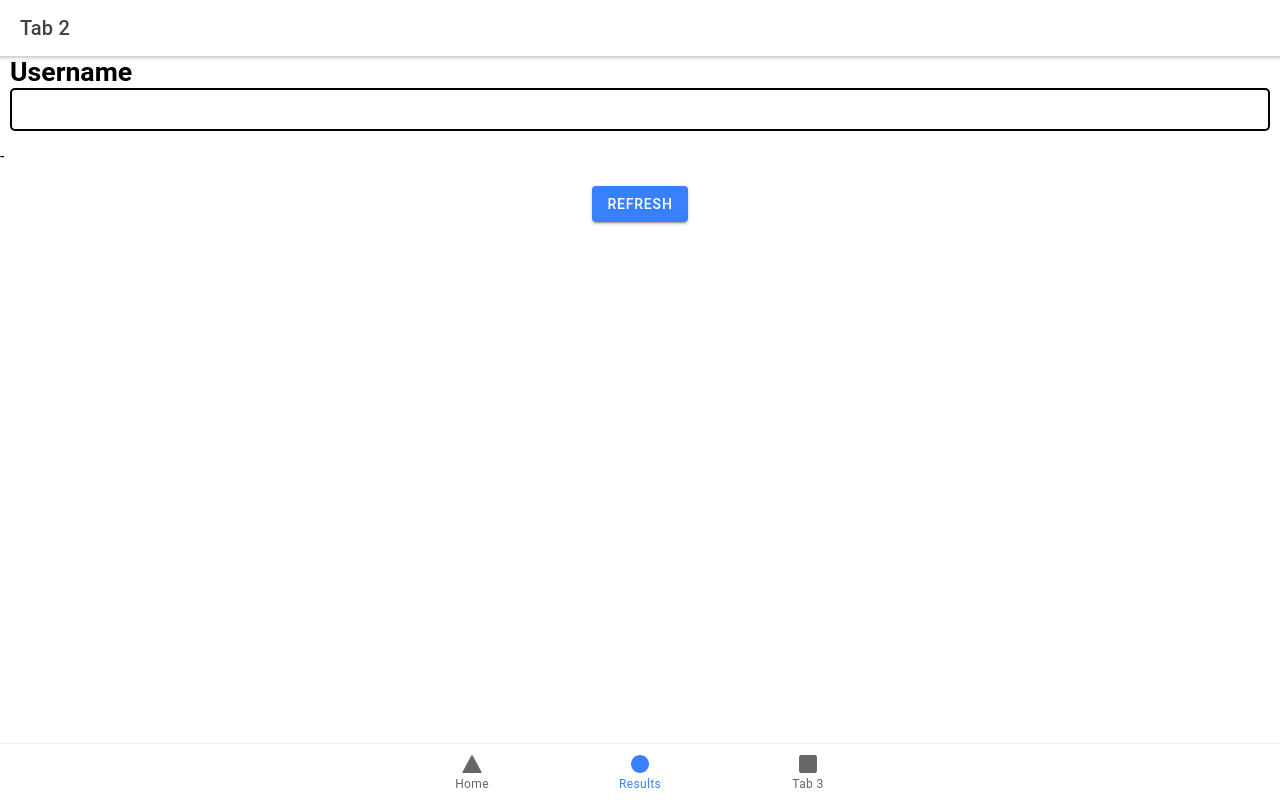
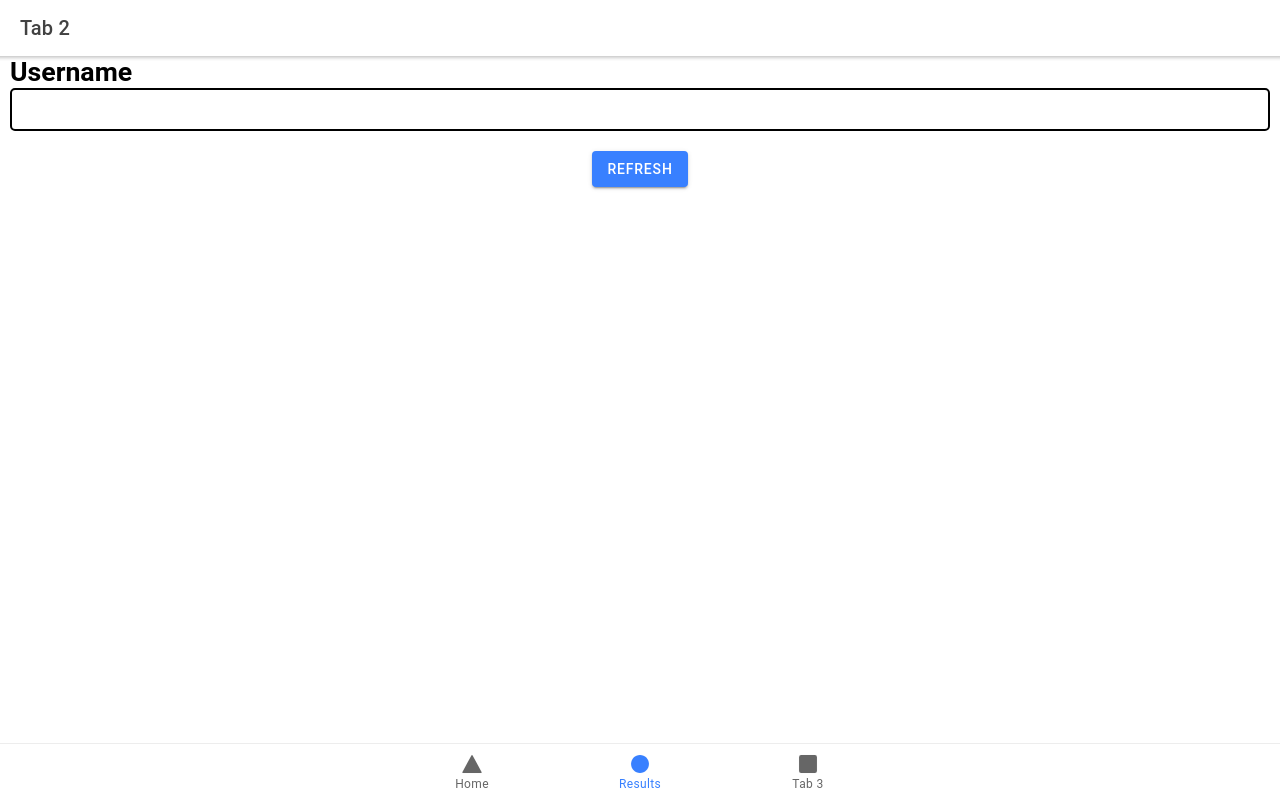
Before and after one commit to jdsmith104/MoodTracker, a React (Create React App) app in the folder App/: page /tab2 in a window 1280 px wide. Built offline with nearby package versions, Linux system fonts and the light colour scheme.

Commit message:
Implementation of updateChart state

```diff
--- a/App/src/components/Chart.tsx
+++ b/App/src/components/Chart.tsx
@@ -1,13 +1,28 @@
+import { useEffect } from 'react';
 import './Chart.css';
 
 interface ContainerProps {
     userId: string;
+    updateChart: Boolean;
+    setUpdateChart: Function;
 }
 
-const Chart: React.FC<ContainerProps> = ({ userId: userId }) => {
+const Chart: React.FC<ContainerProps> = ({ userId: userId, updateChart: updateChart, setUpdateChart: setUpdateChart }) => {
+    function getChartData(userId: string) {
+        return [1, 2, 3, Math.random() * 50];
+    }
 
+    useEffect(() => {
+        if (updateChart === true) {
+            setUpdateChart(false);
+            console.log("State is true, setting false");
+            // make get request with userId
+            const chartData = getChartData(userId);
+        }
+    }, [updateChart]);
     return (
         <p>{userId}</p>
+
     );
 };
 
--- a/App/src/components/SubmitButton.tsx
+++ b/App/src/components/SubmitButton.tsx
@@ -7,6 +7,10 @@ interface ContainerProps {
 }
 
 const SubmitButton: React.FC<ContainerProps> = ({ submit: submitFunction, value: value }) => {
+    function updateValue() {
+        value = value + "1";
+        console.log(value);
+    }
     return (
         <IonButton onClick={submitFunction}>{value}</IonButton>
     );
--- a/App/src/pages/Tab2.tsx
+++ b/App/src/pages/Tab2.tsx
@@ -9,16 +9,12 @@ import './Tab2.css';
 const Tab2: React.FC = () => {
 
   const [mood, setMood] = useState(0);
-  const [userId, setUserId] = useState("-");
+  const [userId, setUserId] = useState("");
 
+  const [updateChart, setUpdateChart] = useState(false);
 
   function refresh() {
-    // Get state of Interact area
-    console.log("Mood:", mood);
-    //post mood value
-    console.log("User", userId);
-    //make post request
-    //change tab
+    setUpdateChart(true);
   }
 
   return (
@@ -35,7 +31,7 @@ const Tab2: React.FC = () => {
           </IonToolbar>
         </IonHeader>
         <UserId setUserId={setUserId} userId={userId}></UserId>
-        <Chart userId={userId}></Chart>
+        <Chart userId={userId} updateChart={updateChart} setUpdateChart={setUpdateChart}></Chart>
         <div className="buttonArea">
           <SubmitButton submit={refresh} value="Refresh"></SubmitButton>
         </div>
```
